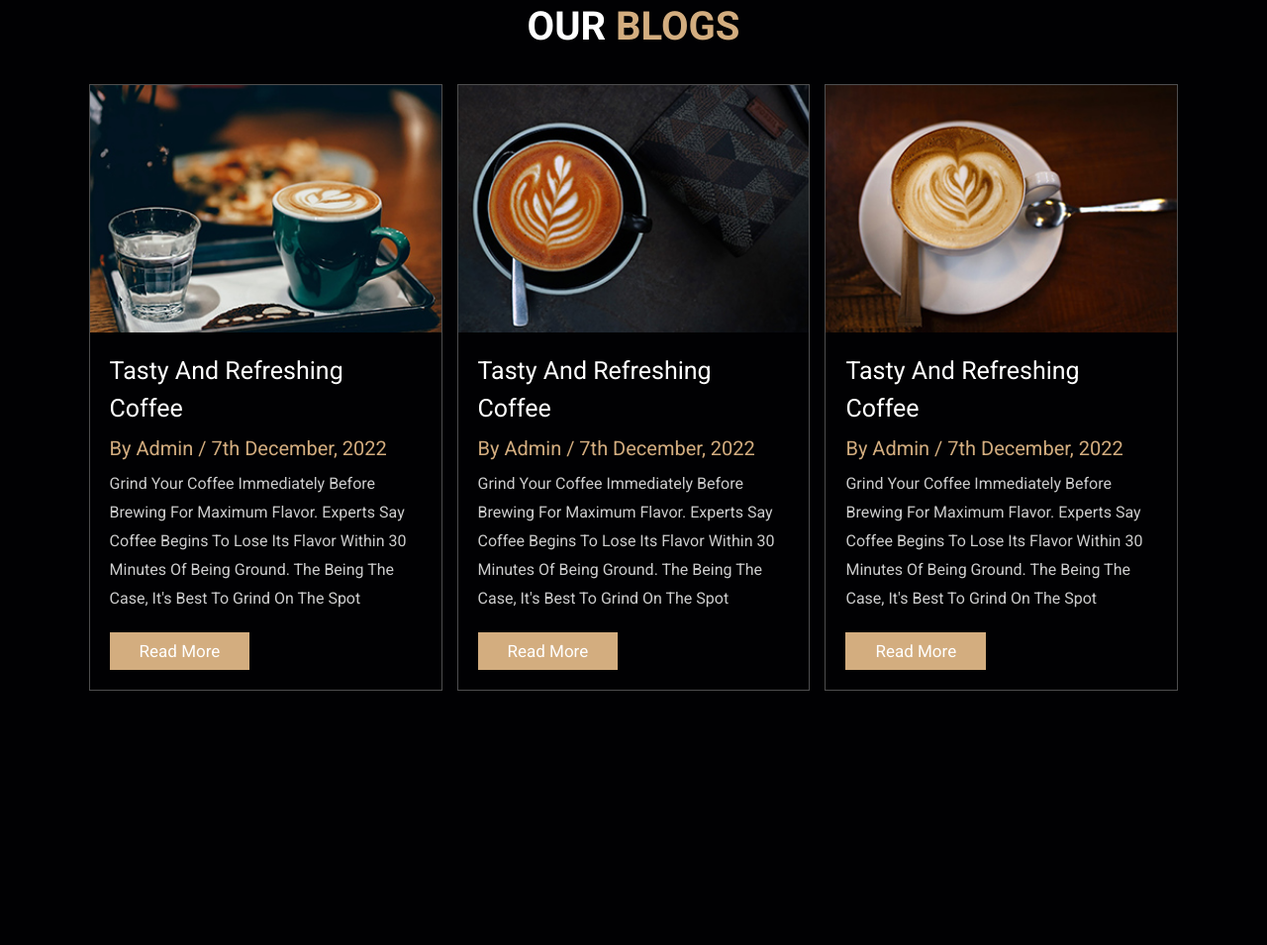
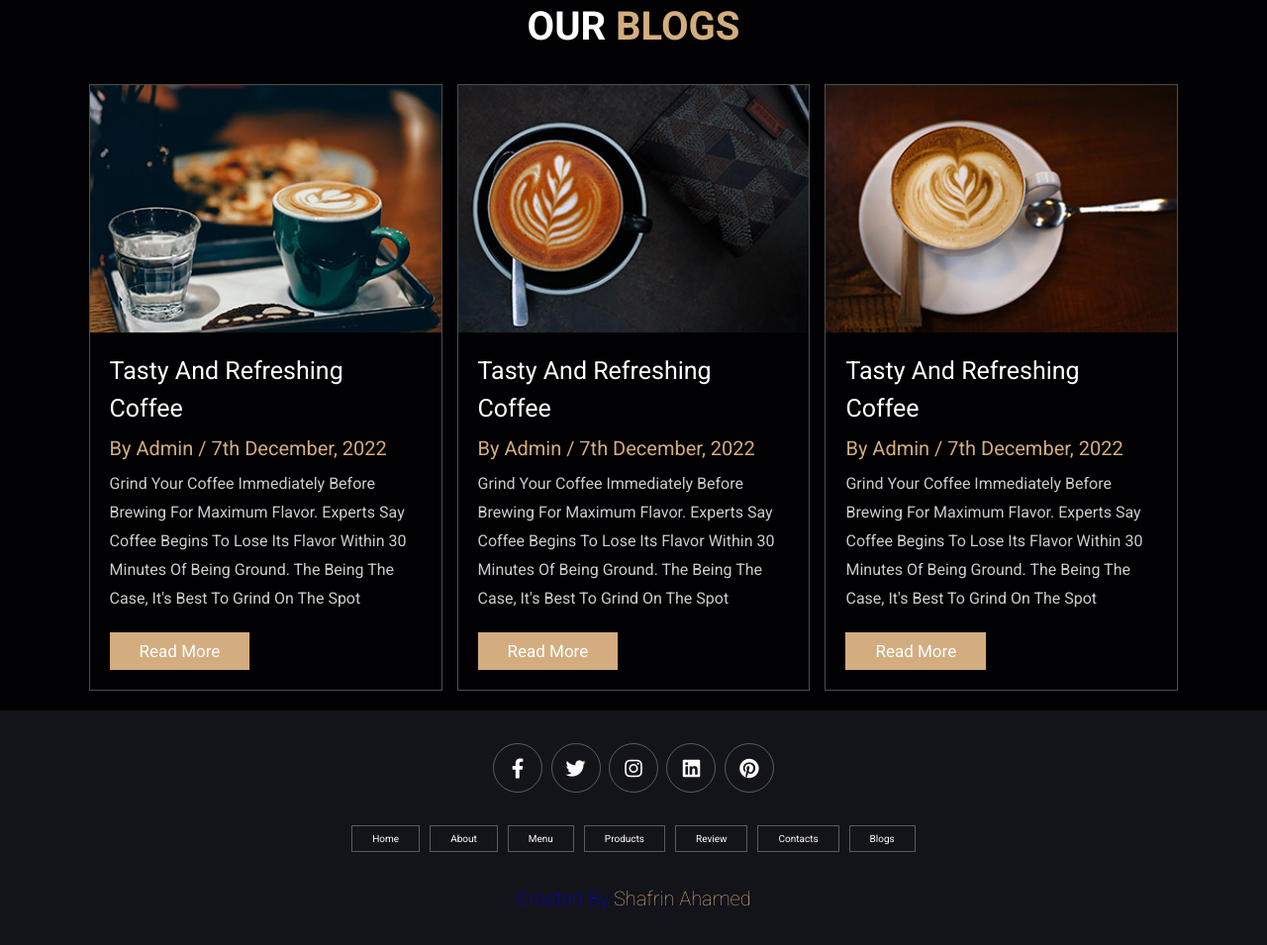
Before and after one commit to shafrinahamed97/coffee-shop-practice, a plain HTML site: page index.html in a window 1280 px wide. Shown: the part 3950-4905 px from the top of the page at 99% size. Before the commit the page ends 4668 px from the top, so only its background shows below. Drawn offline with Linux system fonts and the light colour scheme.

Commit message:
finished footer section

```diff
--- a/index.html
+++ b/index.html
@@ -388,6 +388,32 @@
 
     <!--blog section ends-->
 
+    <!--footer section starts-->
+
+    <section class="footer" >
+        <div class="share">
+            <a href="https://www.facebook.com/IamShafrin" class="fab fa-facebook-f"></a>
+            <a href="https://www.youtube.com/watch?v=rdi7G1hY4-w" class="fab fa-twitter"></a>
+            <a href="https://www.youtube.com/watch?v=XqZsoesa55w" class="fab fa-instagram"></a>
+            <a href="#" class="fab fa-linkedin"></a>
+            <a href="#" class="fab fa-pinterest"></a>
+        </div>
+        <div class="links">
+            <a href="#">home</a>
+            <a href="#">about</a>
+            <a href="#">menu</a>
+            <a href="#">products</a>
+            <a href="#">review</a>
+            <a href="#">contacts</a>
+            <a href="#">blogs</a>
+        </div>
+
+        <div class="credit"> <a href="https://www.facebook.com/IamShafrin">created by <span> Shafrin Ahamed</span></span></a></div>
+
+    </section>
+
+    <!--footer section ends-->
+
 
 
 
--- a/style.css
+++ b/style.css
@@ -512,7 +512,57 @@ section{
     padding: 1rem 0;
 }
 
+.footer{
+    background: var(--black);
+    text-align: center;
+}
+.footer .share{
+    padding: 1rem 0;
+}
 
+.footer .share a{
+    height: 5rem;
+    width: 5rem;
+    line-height: 5rem;
+    font-size: 2rem;
+    color: #fff ;
+    border: var(--border);
+    margin: .3rem;
+    border-radius: 50%;
+}
+.footer .share a:hover{
+    background-color: var(--main-color);
+}
+
+.footer .links{
+    display: flex;
+    justify-content: center;
+    flex-wrap: wrap;
+    padding: 2rem 0;
+    gap: 1rem;
+}
+
+.footer .links a{
+    padding: .7rem 2rem;
+    color: #fff;
+    border: var(--border);
+    font-size: 2re;
+}
+
+.footer .links a:hover{
+    background: var(--main-color);
+}
+
+.footer .credit{
+    font-size: 2rem;
+    color: #fff;
+    font-weight: lighter;
+    padding: 1.5rem;
+}
+
+.footer .credit span{
+    color: var(--main-color);
+}
 
 
 
```
